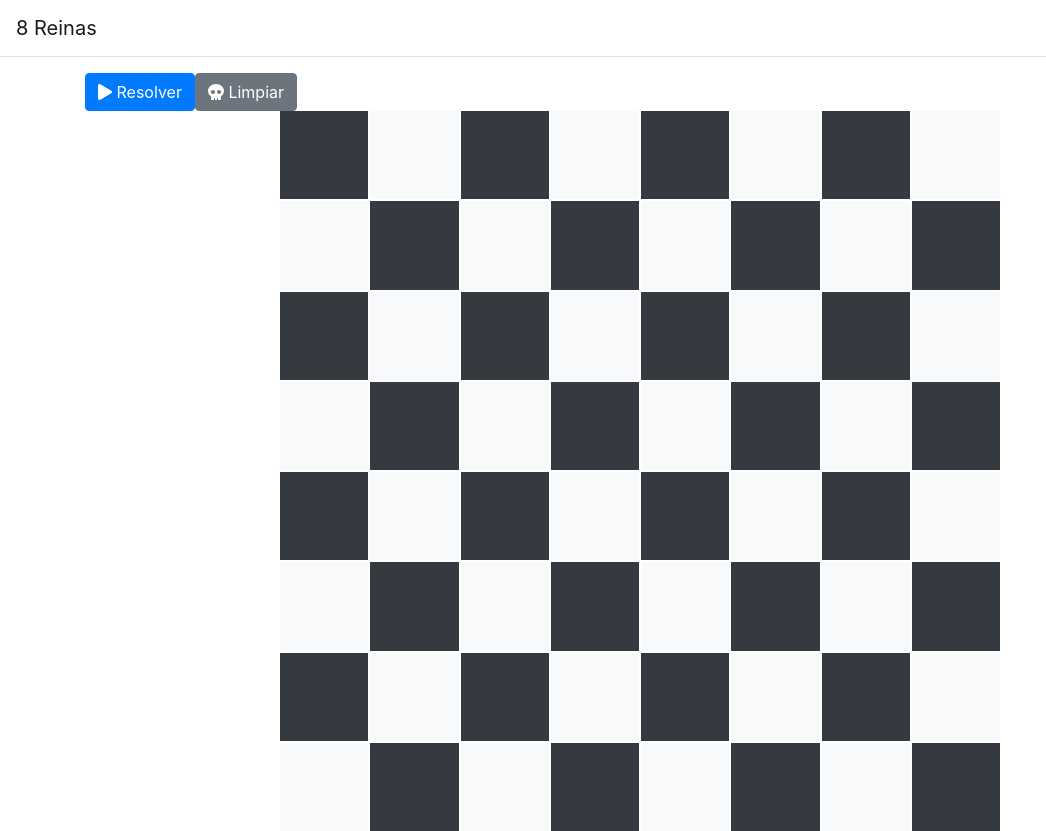
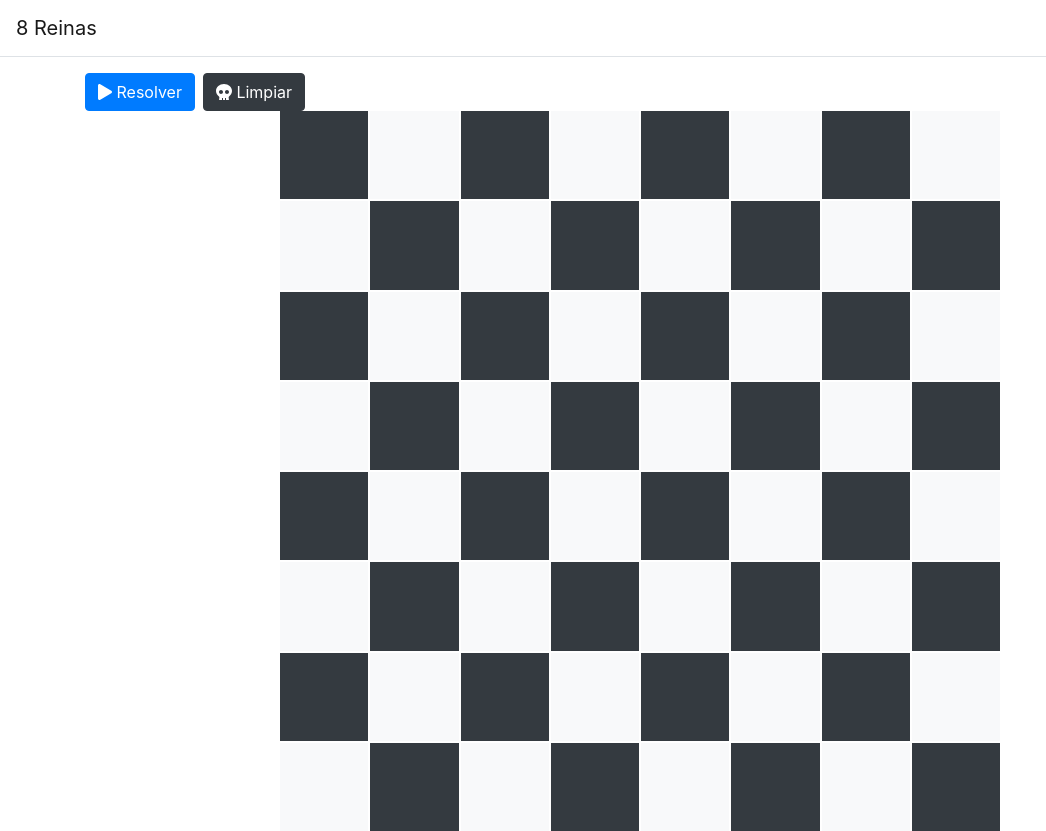
Before and after one commit to juanguerra97/8reinas, an Angular app: page / in a window 1280 px wide. Shown: the whole page, without its empty margins (0-1046 px from the left). Built offline with nearby package versions, Linux system fonts and the light colour scheme.

Commit message:
ml-2 y btn-dark al boton limpiar

```diff
--- a/src/app/juego/juego.component.html
+++ b/src/app/juego/juego.component.html
@@ -7,7 +7,7 @@
         <fa-icon [icon]="faSearch"></fa-icon>
         Resolver
       </button>
-      <button (click)="inicializarTablero()" class="btn btn-secondary">
+      <button (click)="inicializarTablero()" class="btn btn-dark ml-2">
         <fa-icon [icon]="faIcon"></fa-icon>
         Limpiar</button>
     </div>
```
